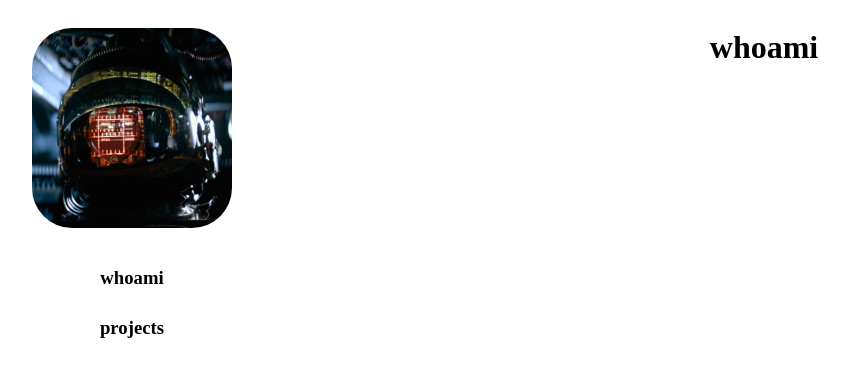
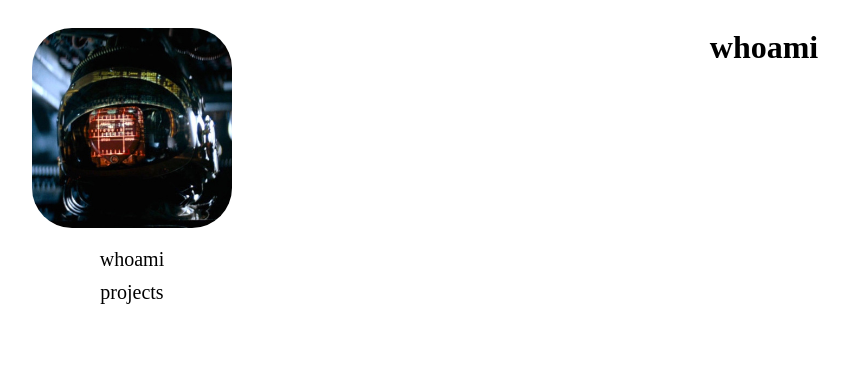
Before and after one commit to L33thaxor118/portfolio, a React app: page / in a window 1280 px wide. Shown: the top 376 px of the page, without its empty margins (34-883 px from the left). Built offline with nearby package versions, Linux system fonts and the light colour scheme; the HTML template or start-up script is replaced by a standard one.

Commit message:
Add routing

```diff
--- a/package.json
+++ b/package.json
@@ -29,6 +29,7 @@
   "dependencies": {
     "css-loader": "^5.1.2",
     "react": "^17.0.1",
-    "react-dom": "^17.0.1"
+    "react-dom": "^17.0.1",
+    "react-router-dom": "6"
   }
 }
--- a/src/App.jsx
+++ b/src/App.jsx
@@ -4,15 +4,10 @@ import Content from './components/content'
 import Sidebar from './components/sidebar'
 
 export default function App() {
- const [currentContentView, setCurrentContentView] = useState("whoami")
-  const navigate = (toContentView) => {
-    setCurrentContentView(toContentView)
-  }
-
   return (
     <div className={styles.app}>
-      <Sidebar currentView={currentContentView} navigate={navigate}/>
-      <Content currentView={currentContentView}/>
+      <Sidebar/>
+      <Content/>
     </div>
   )
 }
--- a/src/components/content/Content.jsx
+++ b/src/components/content/Content.jsx
@@ -2,12 +2,15 @@ import React from 'react'
 import Projects from './projects'
 import styles from './styles.css'
 import WhoAmI from './whoami'
+import { Routes, Route } from 'react-router-dom';
 
 export default function Content(props) {
   return (
     <div className={styles.content}>
-      {props.currentView == "whoami" && <WhoAmI/>}
-      {props.currentView == "projects" && <Projects/>}
+      <Routes>
+        <Route path="/" element={<WhoAmI/>}/>
+        <Route path="projects" element={<Projects/>} />
+      </Routes>
     </div>
   )
 }
--- a/src/components/sidebar/Sidebar.jsx
+++ b/src/components/sidebar/Sidebar.jsx
@@ -1,13 +1,14 @@
 import React, { useState } from 'react'
 import styles from './styles.css'
 import profileImage from '../../assets/alien.jpeg'
+import { Link } from 'react-router-dom'
 
 export default function Sidebar(props) {
   return (
     <div className={styles.sidebar}>
       <img className={styles.profileImg} src={profileImage}/>
-      <h3 className={styles.listItemText} onClick={()=>{props.navigate("whoami")}}>whoami</h3>
-      <h3 className={styles.listItemText} onClick={()=>{props.navigate("projects")}}>projects</h3>
+      <Link className={styles.listItemText} to="/">whoami</Link>
+      <Link className={styles.listItemText} to="/projects">projects</Link>
     </div>
   )
 }
--- a/src/components/sidebar/styles.css
+++ b/src/components/sidebar/styles.css
@@ -9,10 +9,14 @@
 
 .listItemText {
   margin-bottom: 10px;
+  text-decoration: none;
+  color: black;
+  font-size: 20px;
 }
 
 .listItemText:hover {
   cursor: pointer;
+  color: green;
 }
 
 @media (min-width: 600px) {
--- a/src/index.js
+++ b/src/index.js
@@ -1,7 +1,12 @@
 import React from 'react'
 import ReactDOM from "react-dom"
 import App from "./App"
+import { BrowserRouter } from "react-router-dom";
 
 var appElement = document.getElementById("app")
 
-ReactDOM.render(<App/>, appElement)
+ReactDOM.render(
+<BrowserRouter>
+  <App/>
+</BrowserRouter>,
+appElement)
--- a/webpack.config.js
+++ b/webpack.config.js
@@ -39,5 +39,6 @@ module.exports = {
     contentBase: path.join(__dirname, './build'),
     port: 9000,
     hot: true,
+    historyApiFallback: true
   },
 };
```
Also changed, not shown: 1 other file (tests, documents, lock files or other folders).
